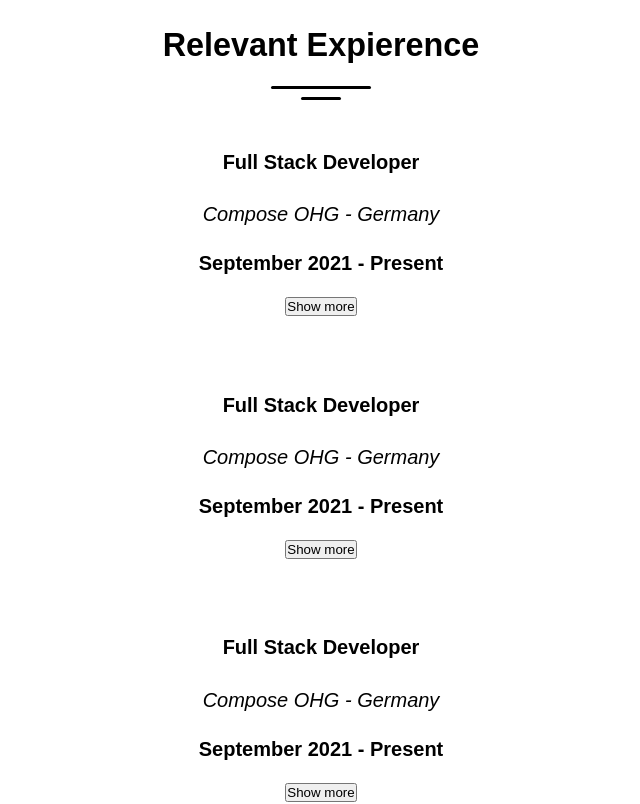
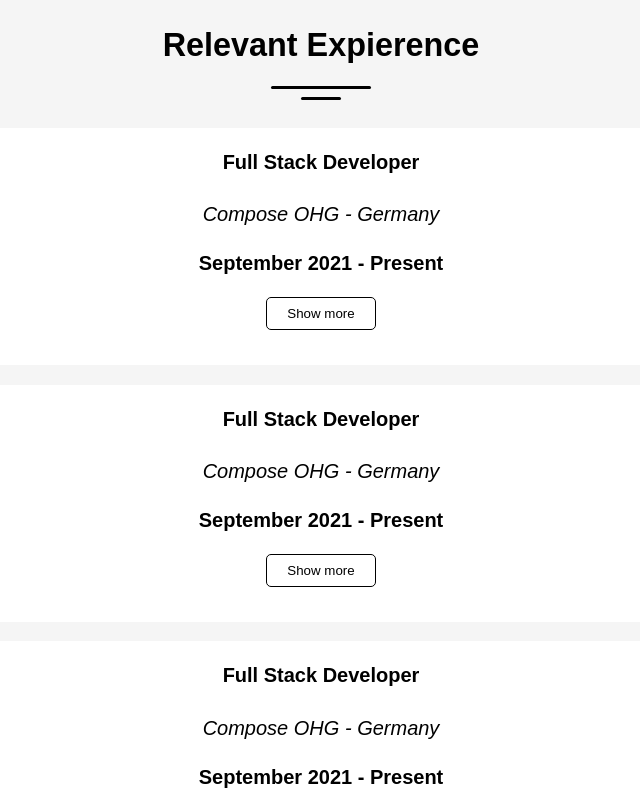
Before and after one commit to James-P-Boyle/Portfolio, a React (Vite) app: page / in a window 1280 px wide. Shown: the part 860-1664 px from the top of the page, without its empty margins (319-959 px from the left). Built offline with nearby package versions, Linux system fonts and the light colour scheme.

Commit message:
Edit theme styling

```diff
--- /dev/null
+++ b/src/components/Button.tsx
@@ -0,0 +1,20 @@
+import { ReactNode } from "react"
+
+interface ButtonProps {
+onClickFunction?: () => void
+children: ReactNode
+type?: "button" | "submit" | "reset";
+}
+
+export default function Button({
+    onClickFunction,
+    children,
+    type = "button"
+}: ButtonProps) {
+
+    return (
+        <button className={`btn-primary`} onClick={onClickFunction} type={type}>
+            { children }
+        </button>
+    )
+}
--- a/src/components/SectionBreak.tsx
+++ b/src/components/SectionBreak.tsx
@@ -1,12 +1,7 @@
-import { useEffect, useRef } from "react"
-import useIsInView from "../hooks/useIsInView"
-
 export default function SectionBreak() {
 
-    const [isInView, ref] = useIsInView()
-
     return (
-        <div className={`sectionBreak ${isInView ? 'visible' : ''}`} ref={ref}>
+        <div className={`sectionBreak`}>
             <span></span>
             <span></span>
         </div>
--- a/src/components/_components.scss
+++ b/src/components/_components.scss
@@ -12,32 +12,46 @@
       border-radius: 20px;
     }
 
-    &.visible {
-        span:first-child {
-            animation: growWidth1 1s ease forwards;
-            animation-delay: 0.5s;
-        }
-        span:last-child {
-            animation: growWidth2 1s ease forwards;
-            animation-delay: 0.5s;
-        }
+    span:first-child {
+      width: 100px;
     }
 
-    @keyframes growWidth1 {
-      from {
-        width: 0;
-      }
-      to {
-        width: 100px;
-      }
-    }
-
-    @keyframes growWidth2 {
-      from {
-        width: 0;
-      }
-      to {
+    span:last-child {
         width: 40px;
-      }
     }
 }
+
+.btn-primary {
+  display: flex;
+  align-items: center;
+  justify-content: center;
+  padding: 0.5rem;
+  border: 1px solid black;
+  border-radius: 5px;
+  background-color: transparent;
+  min-width: 110px;
+  background-color: white;
+
+  &:hover {
+    cursor: pointer;
+  }
+
+}
+
+/*
+
+.btn-primary {
+  display: flex;
+  align-items: center;
+  justify-content: center;
+  padding: 0.5rem;
+  color: #fff;
+  // text-shadow: -1px -1px 1px rgba(195, 190, 190, 0.82);
+  // background: -webkit-gradient(linear, left top, left bottom, from(#000), to(#511c1c));
+  border-radius: 5px;
+  min-width: 110px;
+
+  &:hover {
+    cursor: pointer;
+  }
+*/
--- a/src/scss/_main.scss
+++ b/src/scss/_main.scss
@@ -10,6 +10,7 @@
 
 body {
     // background-color: $bg-color-dark;
+    background-color: $bg-color-light;
 }
 
 main {
--- a/src/scss/variables/_theme.scss
+++ b/src/scss/variables/_theme.scss
@@ -1,5 +1,5 @@
 // Colors
-$bg-color-light: #ffffff;
+$bg-color-light: #F5F5F5;
 $bg-color-dark: #2b2d42;
 $text-color-light: #1d1d1d;
 $text-color-dark: #f0f3bd;
--- a/src/sections/experience/components/ExperienceCard.tsx
+++ b/src/sections/experience/components/ExperienceCard.tsx
@@ -1,4 +1,5 @@
 import { useState } from "react"
+import Button from "../../../components/Button"
 
 interface ExperienceCardProps {
     position: string
@@ -31,13 +32,12 @@
 
             <h4>{date}</h4>
 
-            <button onClick={handleToggleDescription}>
-                {
-                    showDescription
+            <Button onClickFunction={handleToggleDescription}>
+                {showDescription
                     ? 'Show less'
                     : 'Show more'
                 }
-            </button>
+            </Button>
 
             <p>{description}</p>
         </div>
--- a/src/sections/experience/scss/_experience.scss
+++ b/src/sections/experience/scss/_experience.scss
@@ -26,8 +26,10 @@
   align-items: center;
   justify-content: center;
   gap: $gap;
+  border-radius: 10px;
   padding: 1rem;
   width: 100%;
+  background-color: white;
 
   p {
       text-align: center;
--- a/src/sections/projects/components/ProjectCard.tsx
+++ b/src/sections/projects/components/ProjectCard.tsx
@@ -1,4 +1,5 @@
 import { useState } from "react"
+import Button from "../../../components/Button"
 import { Project } from "../Projects"
 
 interface ProjectCardProps extends Project {}
@@ -54,27 +55,30 @@
         </div>
 
         <div>
-            <button onClick={handleTechStackClicked}>
+            <Button onClickFunction={handleTechStackClicked}>
                 {showTechStack
                     ? 'Overview'
                     : 'Tech Stack'
                 }
-            </button>
+            </Button>
 
-            <button>View Code</button>
+            <Button>
+                View Code
+            </Button>
 
-            <button>
-                <a href={liveUrl} target="_blank" rel="noopener noreferrer">
-                    View Live
-                </a>
-            </button>
-
-            <button onClick={handleImageClicked}>
+            <Button onClickFunction={handleImageClicked}>
                 {showImage
                     ? 'Hide Image'
                     : 'Show Image'
                 }
-            </button>
+            </Button>
+
+            <Button>
+                <a href={liveUrl} target="_blank" rel="noopener noreferrer">
+                    View Live
+                </a>
+            </Button>
+
         </div>
     </div>
     )
--- a/src/sections/projects/scss/_projects.scss
+++ b/src/sections/projects/scss/_projects.scss
@@ -6,19 +6,15 @@
     gap: $gap;
     min-height: 100vh;
 
-    .contrast {
-        color: #fff;
-        background-color: rgba($color: #000000, $alpha: 0.4);
-        transition: all 0.3s ease-in-out;
-    }
-
     .projectCard {
         display: flex;
         flex-direction: column;
         gap: $gap;
-        padding: 1rem;
+        padding: 1rem 0.5rem;
         width: 100%;
-        max-width: 450px;
+        max-width: 500px;
+        border-radius: 10px;
+        background-color: white;
 
 
         .projectCardContent {
@@ -38,7 +34,8 @@
             display: flex;
             flex-direction: row;
             justify-content: center;
-            gap: $gap;
+            flex-wrap: wrap;
+            gap: 0.2rem;
         }
     }
 }
```
